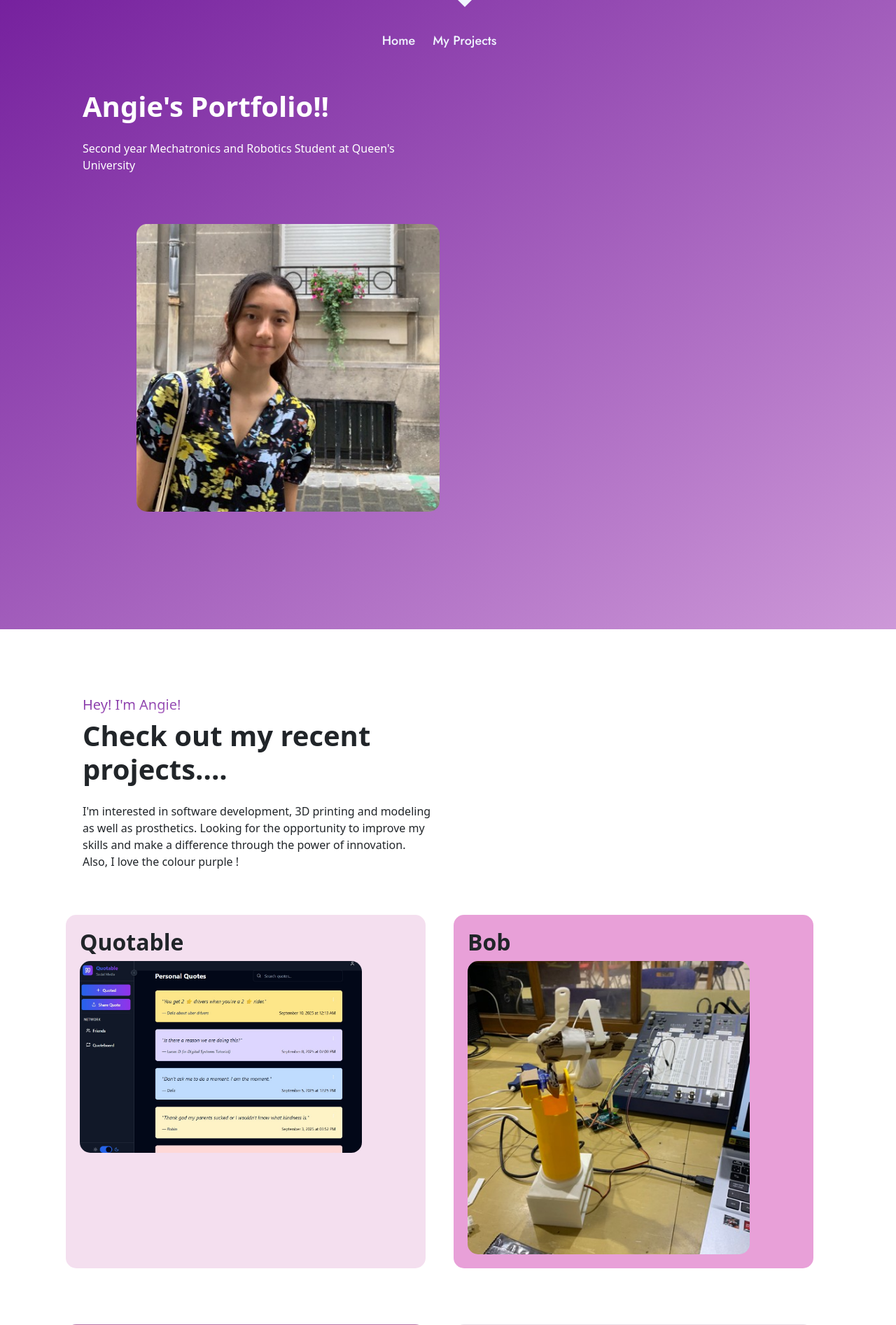
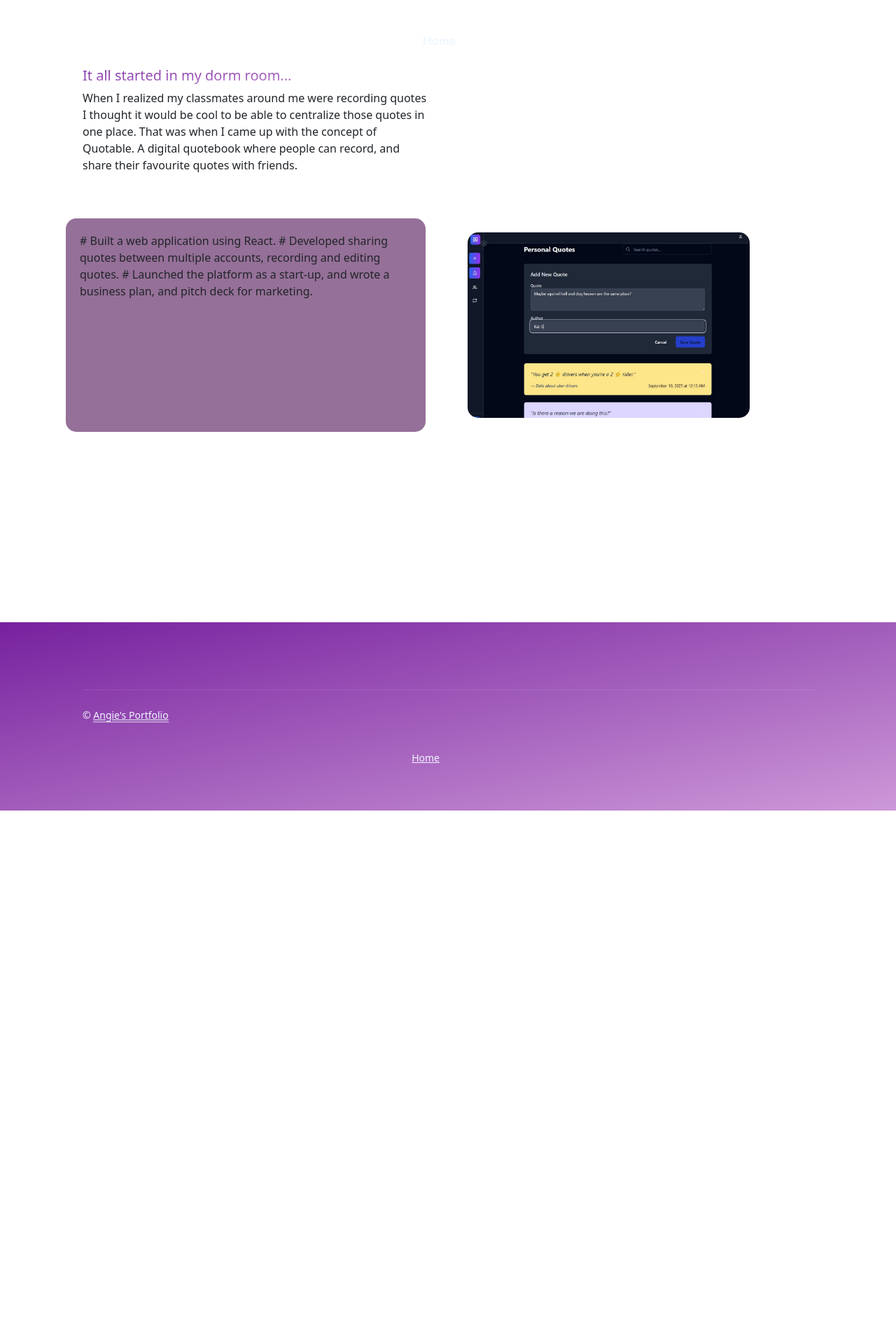
Before and after one commit to geraldbean/angies-projects, a PHP site: page /Quotable.html in a window 1280 px wide. Shown: the top 1893 px of the page at 70% size. After the commit the page ends 1158 px from the top, so only its background shows below. Run offline with PHP 8.4, Linux system fonts and the light colour scheme; some libraries are stand-ins or nearby versions.

Commit message:
new page

```diff
--- a/Quotable.html
+++ b/Quotable.html
@@ -3,7 +3,7 @@
 
 <head>
     <meta charset="utf-8">
-    <title>Angie's Portfolio</title>
+    <title>Quotable</title>
     <meta content="width=device-width, initial-scale=1.0" name="viewport">
     <meta content="" name="keywords">
     <meta content="" name="description">
@@ -46,18 +46,17 @@
                 <!-- Collapse Nav (centered links only) -->
                 <div class="collapse navbar-collapse justify-content-center" id="navbarCollapse">
                     <div class="navbar-nav py-0">
-                        <a href="#home" class="nav-item nav-link active">Home</a>
-                        <a href="#about" class="nav-item nav-link">My Projects</a>
+                        <a href="index.html" class="nav-item nav-link active">Home</a>
+                        <!-- <a href="#about" class="nav-item nav-link">My Projects</a> -->
                     </div>
                 </div>
 
             </nav>
 
-           <div class="container-xxl bg-primary hero-header">
+           <!-- <div class="container-xxl bg-primary hero-header">
   <div class="container px-lg-5">
     <div class="row align-items-center justify-content-between">
 
-      <!-- Left: Text -->
       <div class="col-lg-6 text-center text-lg-start">
         <h1 class="text-white mb-4 animated slideInDown">Angie's Portfolio!!</h1>
         <p class="text-white pb-3 animated slideInDown">
@@ -65,14 +64,13 @@
         </p>
       </div>
 
-      <!-- Right: Image -->
       <div class="col-lg-6 d-flex justify-content-center justify-content-lg-end align-items-center wow fadeInUp" data-wow-delay="0.3s">
         <img class="img-fluid hero-img" src="HomePage/img/me.jpg" alt="Portfolio Image">
       </div>
 
     </div>
   </div>
-</div>
+</div> -->
 
 
 <!--             <div class="container-xxl bg-primary hero-header">
@@ -105,12 +103,14 @@
             <div class="container py-5 px-lg-5">
                 <div class="row g-5 align-items-center">
                     <div class="col-lg-6 wow fadeInUp" data-wow-delay="0.1s">
-                        <h5 class="text-primary-gradient fw-medium">Hey! I'm Angie!</h5>
-                        <h1 class="mb-4">Check out my recent projects.... </h1>
-                        <p class="mb-4">I'm interested in software development, 3D printing and modeling as well as prosthetics. Looking for the opportunity to improve my skills and make a difference through the power of innovation. Also, I love the colour purple !</p>
+                        <h5 class="text-primary-gradient fw-medium">It all started in my dorm room...</h5>
+                        <!-- <h1 class="mb-4">Check out my recent projects.... </h1> -->
+                        <p class="mb-4">When I realized my classmates around me were recording quotes I thought it would be cool to be able to centralize those quotes in one place. That was when I came up with the concept of Quotable.
+                            A digital quotebook where people can record, and share their favourite quotes with friends.
+                        </p>
                     </div>
 
-                  <div class ="row">
+                  <!-- <div class ="row">
                     <div class="column" style="background-color: #f4dfef">
                         <h2>Quotable</h2>
                         <img class="img-fluid hero-img" src="HomePage/img/quotable.jpg" alt="Portfolio Image">
@@ -119,30 +119,19 @@
                         <h2>Bob</h2>
                         <img class="img-fluid hero-img" src="HomePage/img/bob.jpg" alt="Portfolio Image">
                     </div>
-                    </div>
-
-                  <div class ="row">
-                    <div class="column" style="background-color: #b673a7">
-                        <h2>Water Filtration Unit</h2>
-                        <!-- <img class="img-fluid hero-img" src="" alt="Portfolio Image"> -->
-                    </div>
-                    <div class="column" style="background-color: #e8dbe5">
-                        <h2>Lego Car</h2>
-                        <img class="img-fluid hero-img" src="HomePage/img/pike.jpg" alt="Portfolio Image">
-                    </div>
-                    </div>
-
+                    </div> -->
 
                     <div class ="row">
-                    <div class="column" style="background-color: #f4dfef">
-                        <h2>FIRST Robotics</h2>
-                        <img class="img-fluid hero-img" src="HomePage/img/FTC.jpg" alt="Portfolio Image">
-                    </div>
-                    <div class="column" style="background-color: #e8a0d8">
-                        <h2>Exoskeleton Thigh Brace</h2>
-                        <img class="img-fluid hero-img" src="HomePage/img/thigh_brace.jpg" alt="Portfolio Image">
-                        <!--Image-->
-                    </div>
+                        <div class="column" style="background-color: #957098">
+                            <p>
+                                # Built a web application using React.
+                                # Developed sharing quotes between multiple accounts, recording and editing quotes.
+                                # Launched the platform as a start-up, and wrote a business plan, and pitch deck for marketing.
+                            </p>
+                        </div>
+                        <div class="column" style="background-color: #ffffff">
+                                 <img class="img-fluid hero-img" src="HomePage/img/quotes.jpg" alt="Portfolio Image">
+                        </div>
                     </div>
 
                    </div>
@@ -155,23 +144,6 @@
         <!-- Footer Start -->
         <div class="container-fluid bg-primary text-light footer wow fadeIn" data-wow-delay="0.1s">
             <div class="container py-5 px-lg-5">
-                <div class="row g-5">
-                    <div class="col-md-6 col-lg-3">
-                        <h4 class="text-white mb-4">Contacts</h4>
-
-                        <p><i class="fa fa-envelope me-3"></i>angie.z.ivanov@gmail.com</p>
-                        <div class="d-flex pt-2">
-                            <a class="btn btn-outline-light btn-social" href="https://www.linkedin.com/in/angie-ivanov2006" traget="_blank"><i class="fab fa-linkedin-in"></i></a>
-                        </div>
-                    </div>
-                    <div class="col-md-6 col-lg-3">
-                        <!-- <h4 class="text-white mb-4">Quick Link</h4> -->
-                        <!-- <a class="btn btn-link" href="">My Projects</a> -->
-                        <!-- <a class="btn btn-link" href="">Privacy Policy</a>
-                        <a class="btn btn-link" href="">Terms & Condition</a> -->
-                    </div>
-
-                </div>
             </div>
             <div class="container px-lg-5">
                 <div class="copyright">
```
Also changed, not shown: HomePage/css/style.css (line endings or trailing spaces), HomePage/img/quotes.jpg (added).
